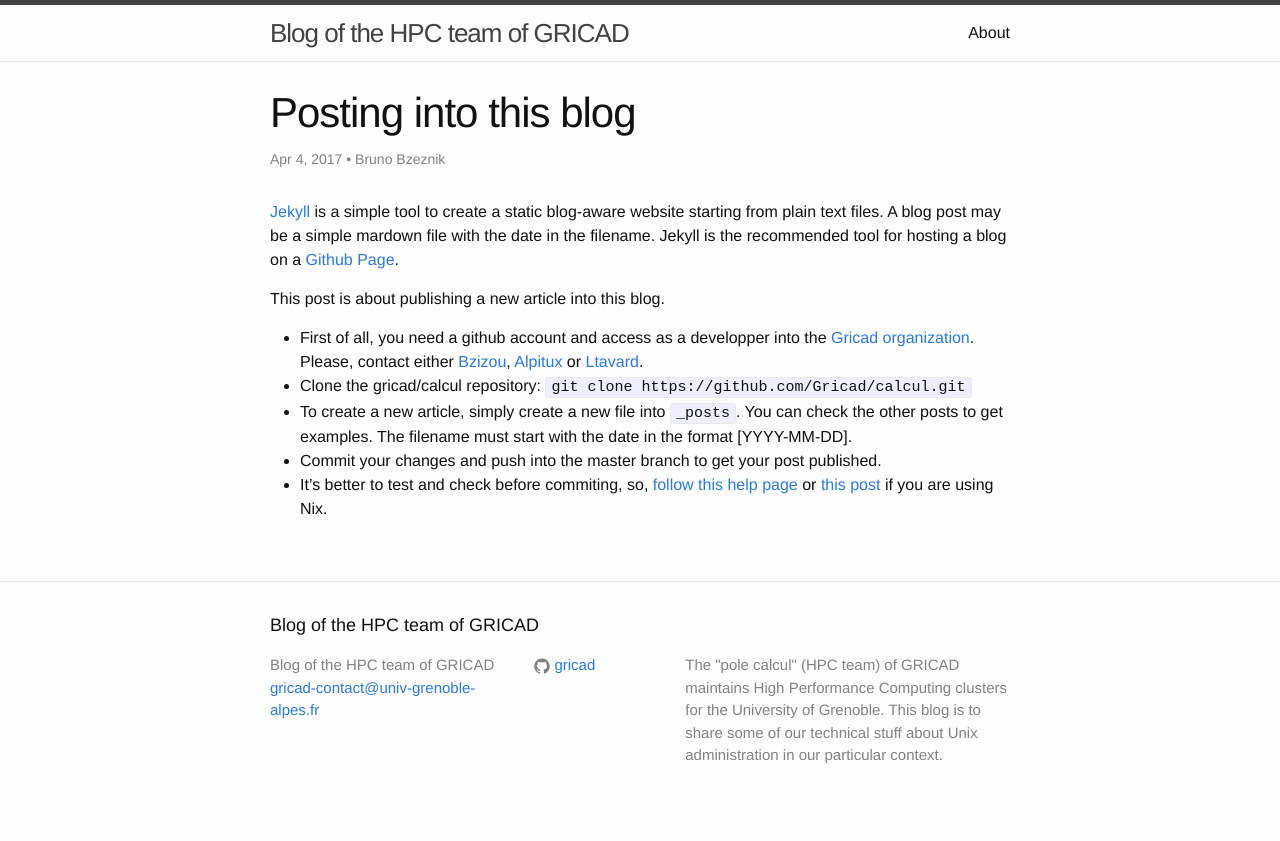
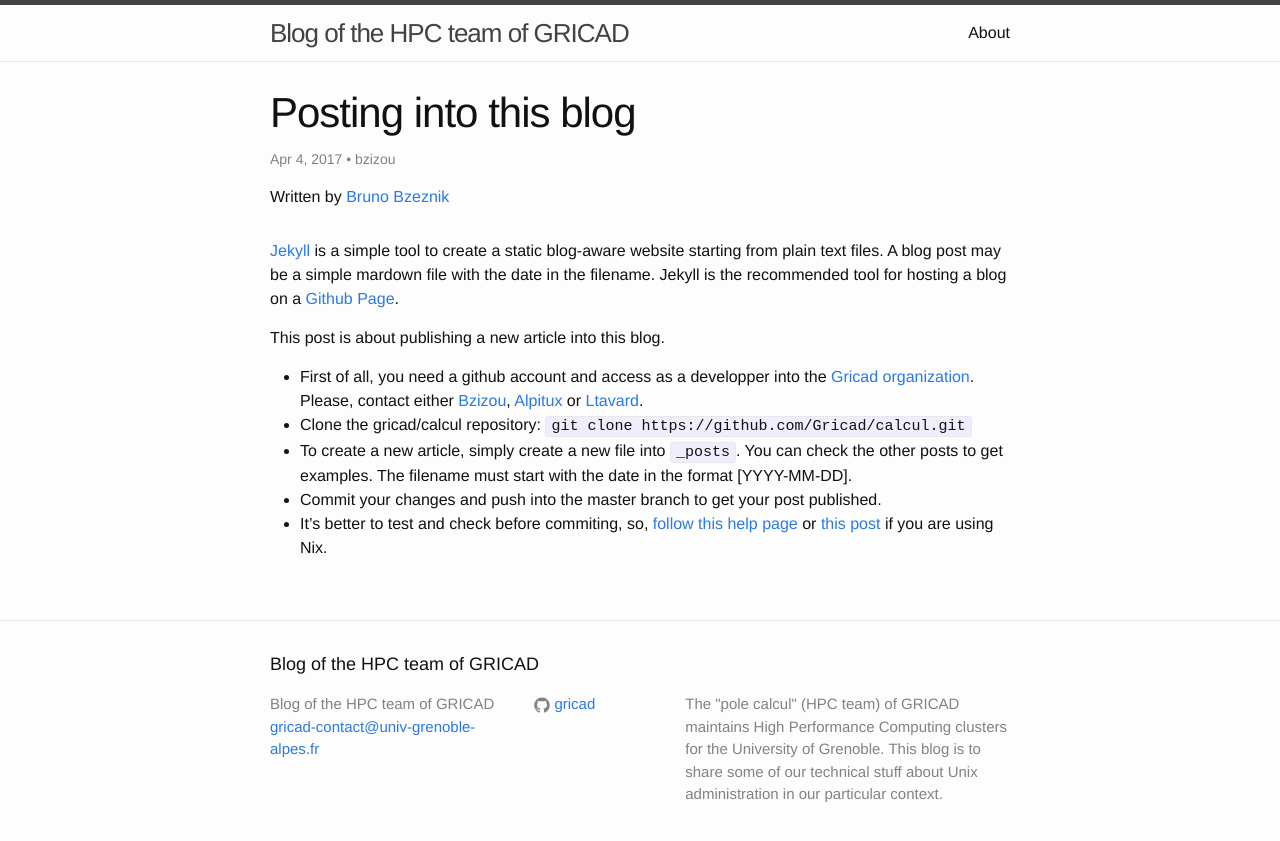
Before and after one commit to Gricad/calcul, a Jekyll site: the page built from _posts/2017-04-04-posting-into-this-blog.markdown, in a window 1280 px wide. Shown: the top 841 px of the page. Built offline with Jekyll 4.4.1, drawn with Linux system fonts in a browser that asks for light colours.

Commit message:
Added centralized authors file and informations

```diff
--- /dev/null
+++ b/_data/authors.yml
@@ -0,0 +1,4 @@
+bzizou:
+  name: Bruno Bzeznik
+  web: https://github.com/bzizou
+  mail: Bruno.Bzeznik@univ-grenoble-alpes.fr
--- a/_layouts/post.html
+++ b/_layouts/post.html
@@ -3,9 +3,21 @@
 ---
 <article class="post" itemscope itemtype="http://schema.org/BlogPosting">
 
+<!-- Look the author details up from the site config. -->
+{% assign author = site.data.authors[page.author] %}
+
   <header class="post-header">
     <h1 class="post-title" itemprop="name headline">{{ page.title }}</h1>
     <p class="post-meta"><time datetime="{{ page.date | date_to_xmlschema }}" itemprop="datePublished">{{ page.date | date: "%b %-d, %Y" }}</time>{% if page.author %} • <span itemprop="author" itemscope itemtype="http://schema.org/Person"><span itemprop="name">{{ page.author }}</span></span>{% endif %}</p>
+
+<!-- Output author details if some exist. -->
+{% if author %}
+    <span>
+        <!-- Personal Info. -->
+        Written by <a href="{{ author.web }}" target="_blank">{{ author.name }}</a>
+    </span>
+{% endif %}
+
   </header>
 
   <div class="post-content" itemprop="articleBody">
--- a/_posts/2017-04-04-posting-into-this-blog.markdown
+++ b/_posts/2017-04-04-posting-into-this-blog.markdown
@@ -2,7 +2,7 @@
 layout: post
 title:  "Posting into this blog"
 date:   2017-04-04 12:24:00 +0200
-author: Bruno Bzeznik
+author: bzizou
 categories: jekyll
 ---
 
--- a/_posts/2017-04-04-setting-up-github-pages-site-locally-with-jekyll-under-nix.markdown
+++ b/_posts/2017-04-04-setting-up-github-pages-site-locally-with-jekyll-under-nix.markdown
@@ -2,7 +2,7 @@
 layout: post
 title:  "Setting up your GitHub Pages site locally with Jekyll under NIX"
 date:   2017-04-04 10:42:00 +0200
-author: Bruno Bzeznik
+author: bzizou
 categories: jekyll nix
 ---
 
```
